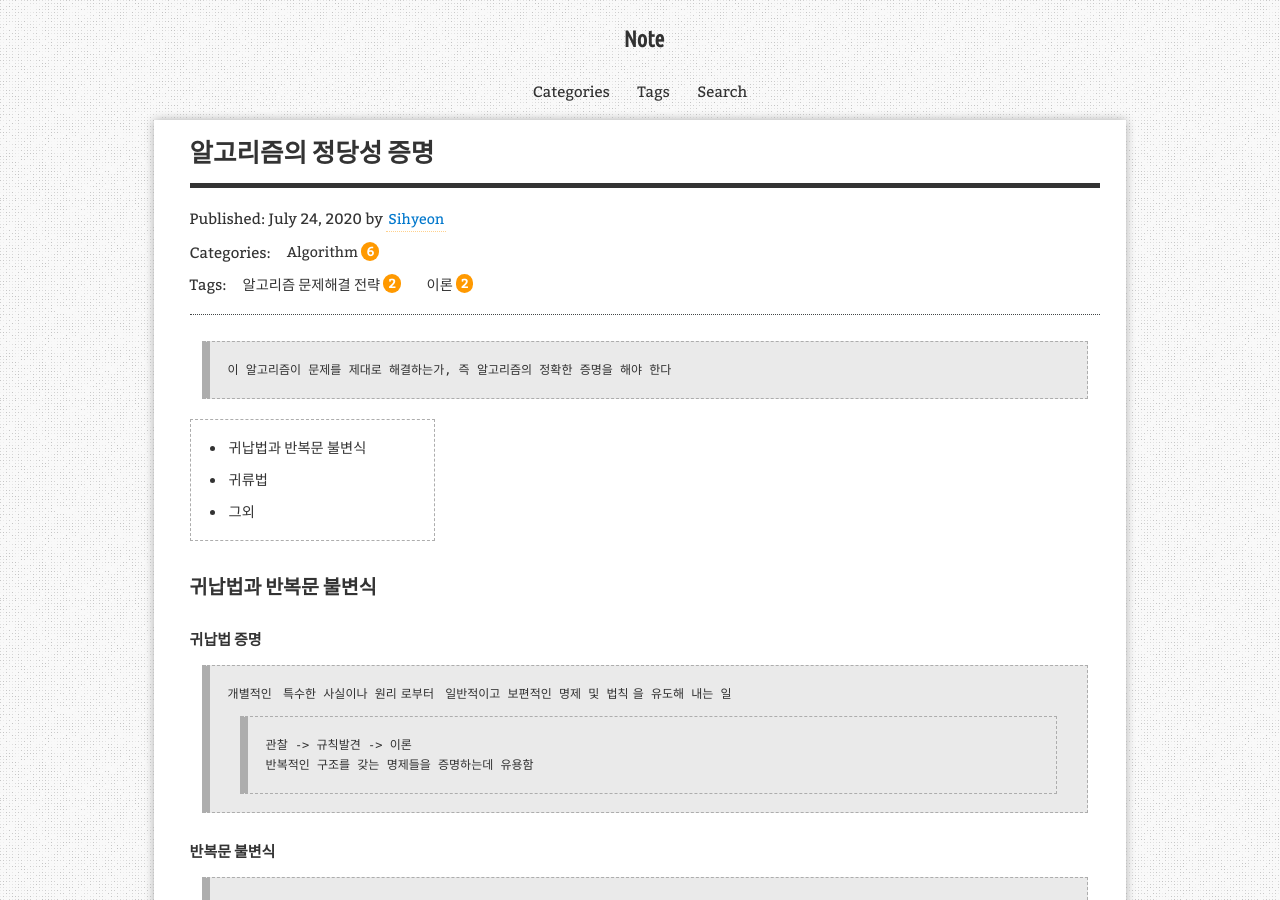
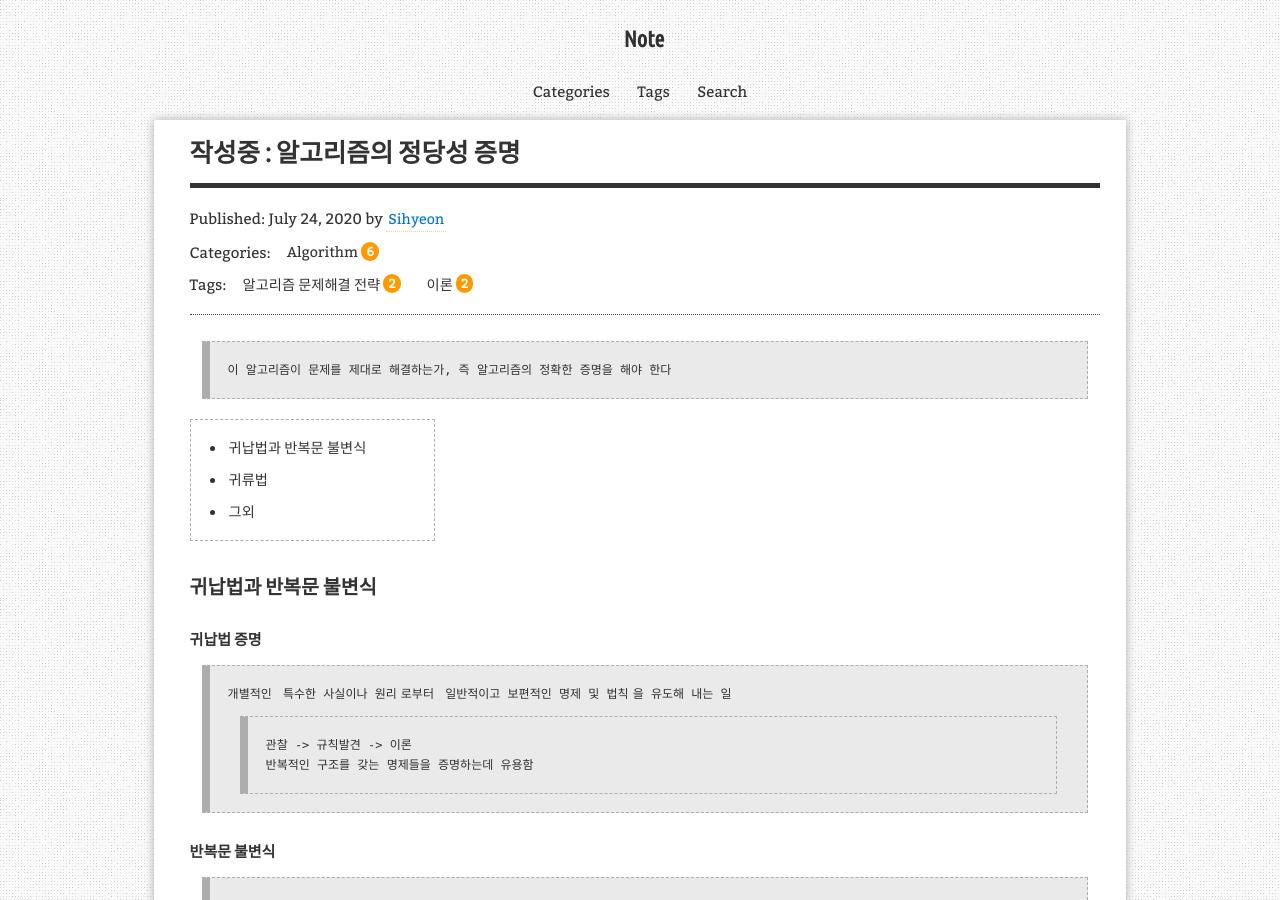
Before and after one commit to aristohyun/aristohyun.github.io, a Jekyll site: the page built from _posts/2020-07-24-Justification.md, in a window 1280 px wide and 900 px high. Built offline with Jekyll 4.4.1, drawn with Linux system fonts in a browser that asks for light colours; comment, search, counter and statistics services are not loaded.

Commit message:
Update 2020-07-24-Justification.md

```diff
--- a/_posts/2020-07-24-Justification.md
+++ b/_posts/2020-07-24-Justification.md
@@ -1,6 +1,6 @@
 ---
 layout: post
-title: "알고리즘의 정당성 증명"
+title: "작성중 : 알고리즘의 정당성 증명"
 description: "귀납법, 귀류법"
 categories: [Algorithm]
 tags: [알고리즘 문제해결 전략, 이론]
```
